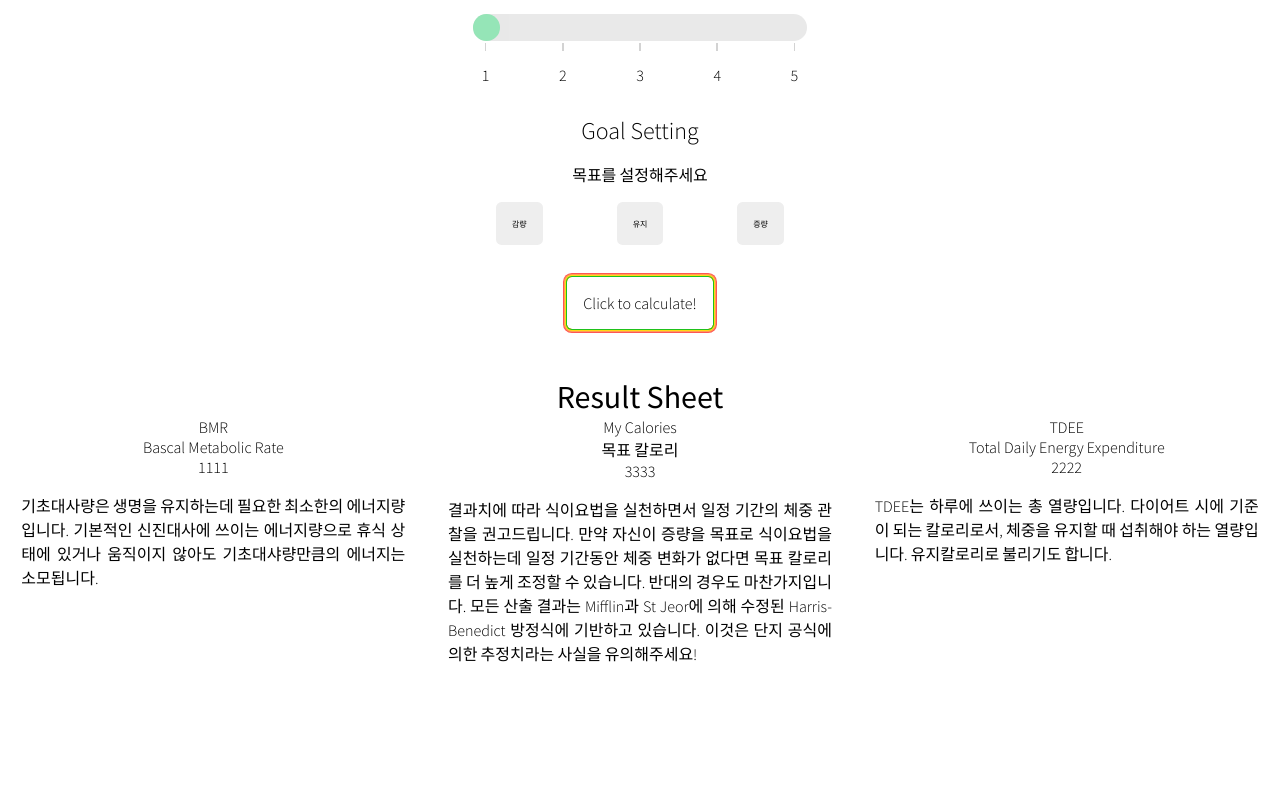
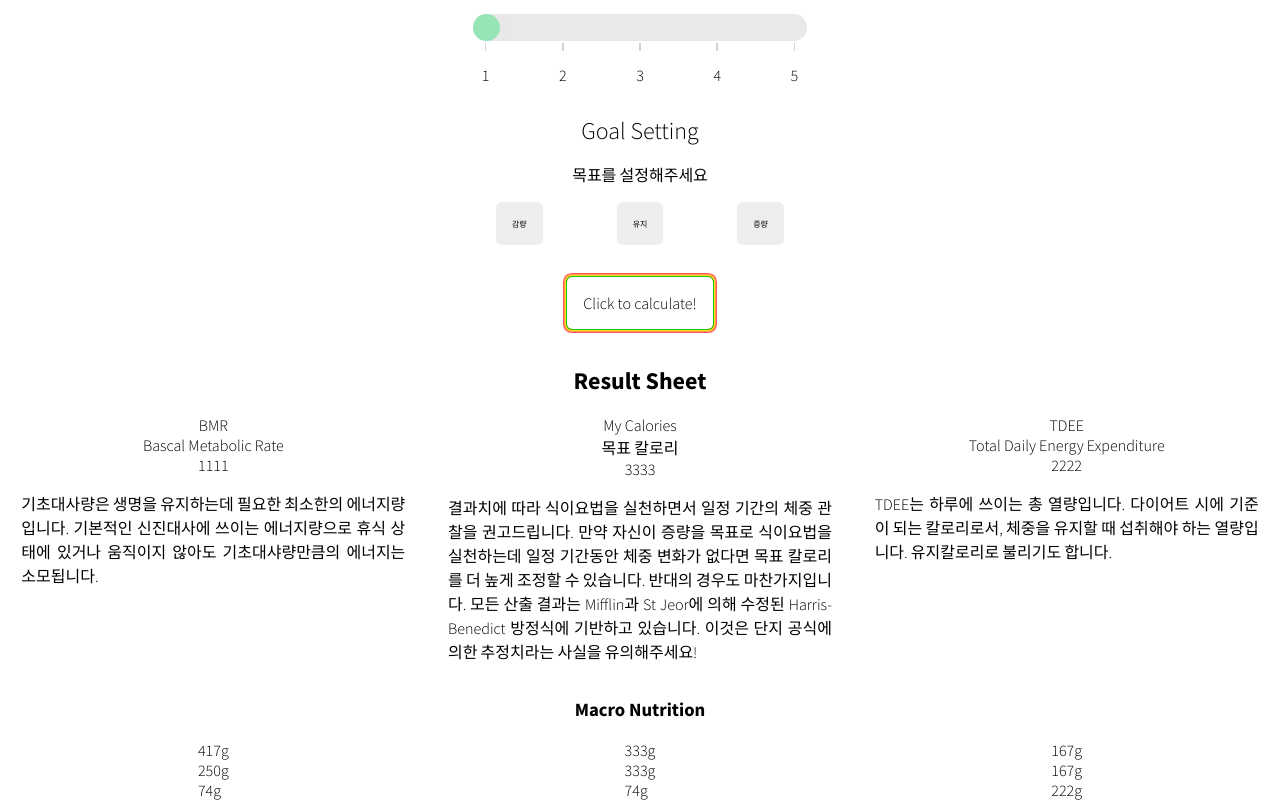
Before and after one commit to CodeSoom/project-react-5-rheech22, a React app: page / in a window 1280 px wide. Shown: the part 403-1203 px from the top of the page. Before the commit the page ends 1084 px from the top, so only its background shows below. Built offline with nearby package versions, Linux system fonts and the light colour scheme; the HTML template or start-up script is replaced by a standard one.

Commit message:
Add macro nutrition section
목표 칼로리에 따라 탄단지(탄수화물, 단백질, 지방)의 구성을 제안하기 위한 컴포넌트를 생성

```diff
--- a/src/ResultSheet.jsx
+++ b/src/ResultSheet.jsx
@@ -4,7 +4,7 @@ import { useSelector } from 'react-redux';
 
 import Calories from './Calories';
 
-import { get } from './utils';
+import { get, getMacros } from './utils';
 
 const Container = styled.article({
   display: 'flex',
@@ -14,11 +14,33 @@ const Container = styled.article({
   width: '100%',
 });
 
-const CaloriesSection = styled.section({
+const Section = styled.section({
   display: 'flex',
   justifyContent: 'space-around',
   width: '100%',
 });
+
+function Nutrition({ name, calories }) {
+  const macros = getMacros({ name, calories });
+  const { carbs, protein, fats } = macros;
+
+  return (
+    <div>
+      <div>
+        {carbs}
+        g
+      </div>
+      <div>
+        {protein}
+        g
+      </div>
+      <div>
+        {fats}
+        g
+      </div>
+    </div>
+  );
+}
 
 export default function ResultSheet() {
   const {
@@ -33,8 +55,8 @@ export default function ResultSheet() {
 
   return (
     <Container>
-      <h1>Result Sheet</h1>
-      <CaloriesSection>
+      <h2>Result Sheet</h2>
+      <Section>
         <Calories
           name="BMR"
           value={bmr}
@@ -47,7 +69,22 @@ export default function ResultSheet() {
           name="TDEE"
           value={tdee}
         />
-      </CaloriesSection>
+      </Section>
+      <h3>Macro Nutrition</h3>
+      <Section>
+        <Nutrition
+          name="highCarbs"
+          calories={result}
+        />
+        <Nutrition
+          name="lowCarbs"
+          calories={result}
+        />
+        <Nutrition
+          name="highFats"
+          calories={result}
+        />
+      </Section>
     </Container>
   );
 }
--- a/src/utils.js
+++ b/src/utils.js
@@ -57,3 +57,24 @@ export function getCalories({
 export function checkGender({ gender, name }) {
   return gender === name;
 }
+
+export function getMacros({ name, calories }) {
+  const macroFunctions = {
+    highCarbs: (c) => ({
+      carbs: Math.round((c * 0.5) / 4),
+      protein: Math.round((c * 0.3) / 4),
+      fats: Math.round((c * 0.2) / 9),
+    }),
+    lowCarbs: (c) => ({
+      carbs: Math.round((c * 0.4) / 4),
+      protein: Math.round((c * 0.4) / 4),
+      fats: Math.round((c * 0.2) / 9),
+    }),
+    highFats: (c) => ({
+      carbs: Math.round((c * 0.2) / 4),
+      protein: Math.round((c * 0.2) / 4),
+      fats: Math.round((c * 0.6) / 9),
+    }),
+  };
+  return macroFunctions[name](calories);
+}
```
Also changed, not shown: 1 other file (tests, documents, lock files or other folders).
